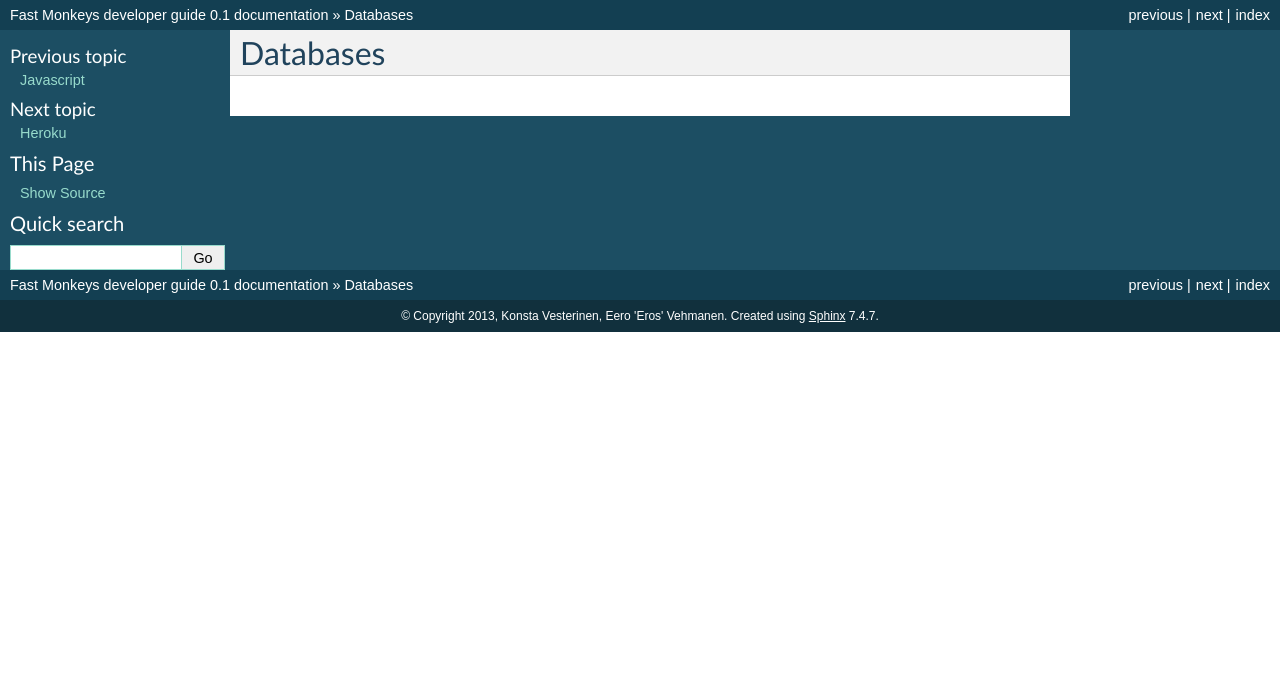
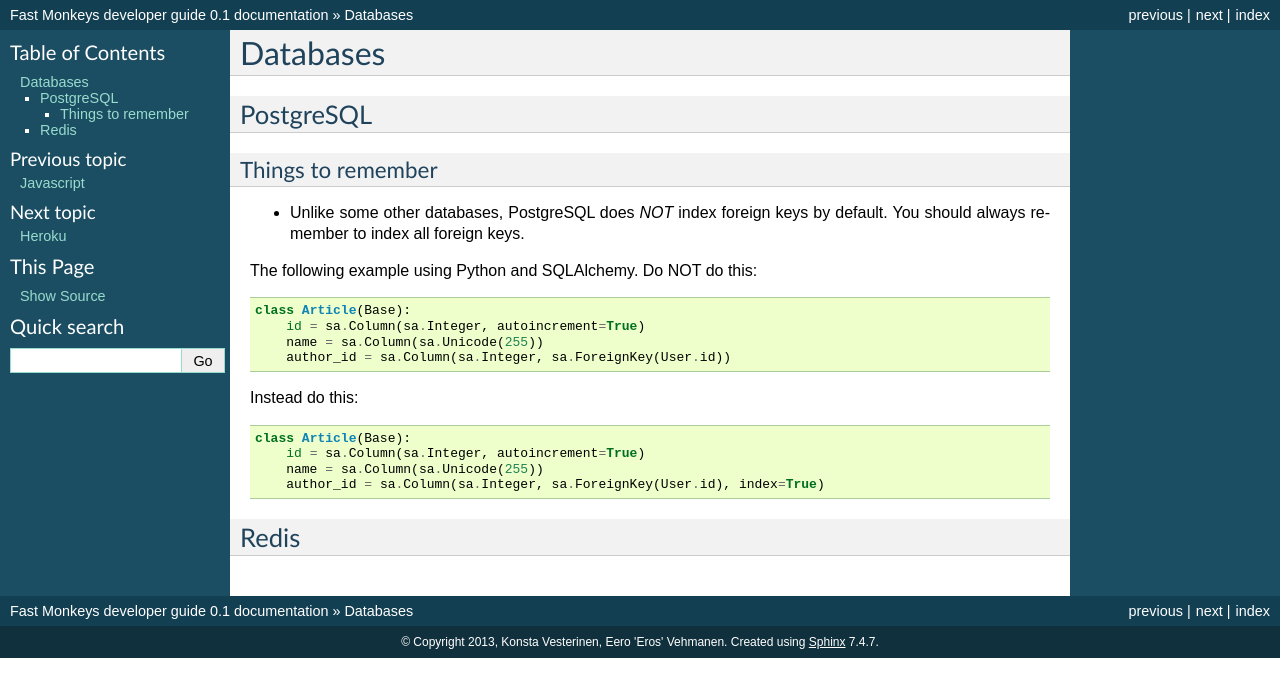
Before and after one commit to fastmonkeys/dev-guide, a Sphinx documentation site: the page built from docs/databases.rst, in a window 1280 px wide. Shown: the top 697 px of the page. Built offline with Sphinx 7.4.7, drawn with Linux system fonts in a browser that asks for light colours; formulas are drawn with MathJax 3.

Commit message:
Added fk indexing example

```diff
--- a/docs/databases.rst
+++ b/docs/databases.rst
@@ -1,2 +1,38 @@
 Databases
----------
+=========
+
+
+PostgreSQL
+----------
+
+Things to remember
+^^^^^^^^^^^^^^^^^^
+
+- Unlike some other databases, PostgreSQL does *NOT* index foreign keys by default. You should always remember to index all foreign keys.
+
+The following example using Python and SQLAlchemy. Do NOT do this:
+
+
+::
+
+
+    class Article(Base):
+        id = sa.Column(sa.Integer, autoincrement=True)
+        name = sa.Column(sa.Unicode(255))
+        author_id = sa.Column(sa.Integer, sa.ForeignKey(User.id))
+
+
+Instead do this:
+
+
+::
+
+
+    class Article(Base):
+        id = sa.Column(sa.Integer, autoincrement=True)
+        name = sa.Column(sa.Unicode(255))
+        author_id = sa.Column(sa.Integer, sa.ForeignKey(User.id), index=True)
+
+
+Redis
+-----
```
